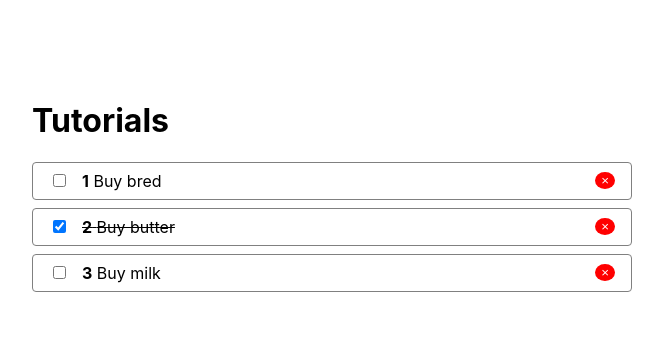
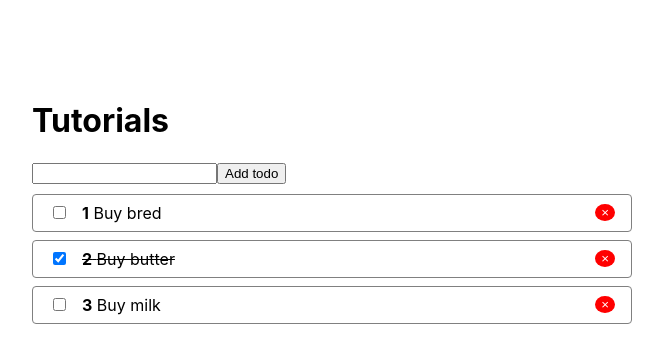
Before and after one commit to Alister1987/react-youtube-app, a React (Create React App) app: page / in a window 1280 px wide. Shown: the top 362 px of the page, without its empty margins (308-971 px from the left). Built offline with nearby package versions, Linux system fonts and the light colour scheme.

Commit message:
Added "Add todos" functionality

```diff
--- a/src/App.js
+++ b/src/App.js
@@ -1,6 +1,7 @@
 import React, {useState} from 'react';
 import TodoList from "./Todo/TodoList";
 import Context from "./context";
+import AddTodo from "./Todo/AddTodo";
 
 function App() {
     const [todos, setTodos] = useState([
@@ -23,12 +24,21 @@
     function removeTodo(id) {
         setTodos(todos.filter(todo => todo.id !== id));
     }
+    function handleCreate(value) {
+        setTodos(todos.concat([{
+            title: value,
+            id: Date.now(),
+            completed: false
+        }]));
+    }
 
     return (
         <Context.Provider value={{removeTodo}}>
             <div className="wrapper">
                 <h1>Tutorials</h1>
-                <TodoList todos={todos} onToggle={toggleTodo}/>
+                <AddTodo onCreate={handleCreate}/>
+                {todos.length ? <TodoList todos={todos} onToggle={toggleTodo}/> : <p>No todos</p>}
+
             </div>
         </Context.Provider>
     );
--- /dev/null
+++ b/src/Todo/AddTodo.js
@@ -0,0 +1,33 @@
+import React, {useState} from "react";
+import PropTypes from 'prop-types';
+
+const styles = {
+    form: {
+        marginBottom: 10
+    }
+};
+
+function AddTodo({onCreate}) {
+
+    function submitHandler(event) {
+        event.preventDefault();
+
+        if (value.trim()) {
+            onCreate(value);
+            setValue('');
+        }
+    }
+    const [value, setValue] = useState('');
+    return (
+        <form style={styles.form} onSubmit={submitHandler}>
+            <input type="text" value={value} onChange={event => setValue(event.target.value)}/>
+            <button type="submit">Add todo</button>
+        </form>
+    )
+}
+
+AddTodo.propTypes = {
+    onCreate: PropTypes.func.isRequired
+}
+
+export default AddTodo
--- a/src/Todo/TodoItem.js
+++ b/src/Todo/TodoItem.js
@@ -34,11 +34,11 @@
                     style={styles.input}
                     onChange={() => onChange(todo.id)}
                 />
-                <strong>{index+1}</strong>
+                <strong>{todo.id}</strong>
                 &nbsp;
                 {todo.title}
             </span>
-            <button className="rm" onClick={() => removeTodo(todo.id)}>&times;</button>
+            <button className="rm" onClick={removeTodo.bind(null, todo.id)}>&times;</button>
         </li>
     )
 }
```
